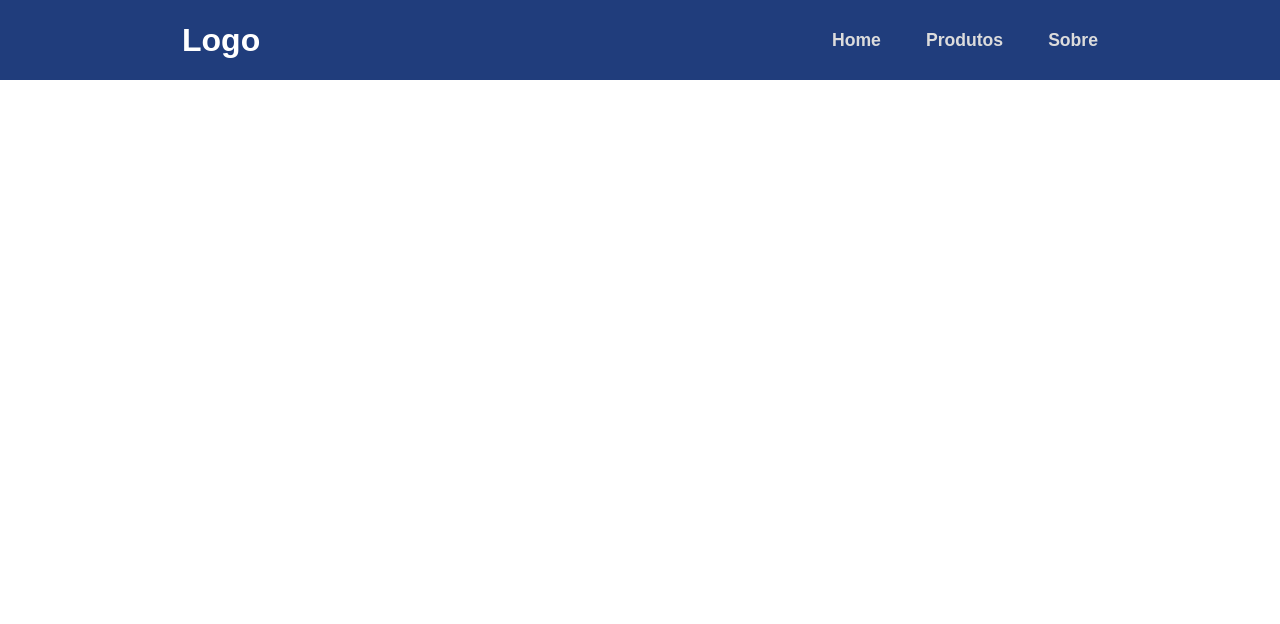
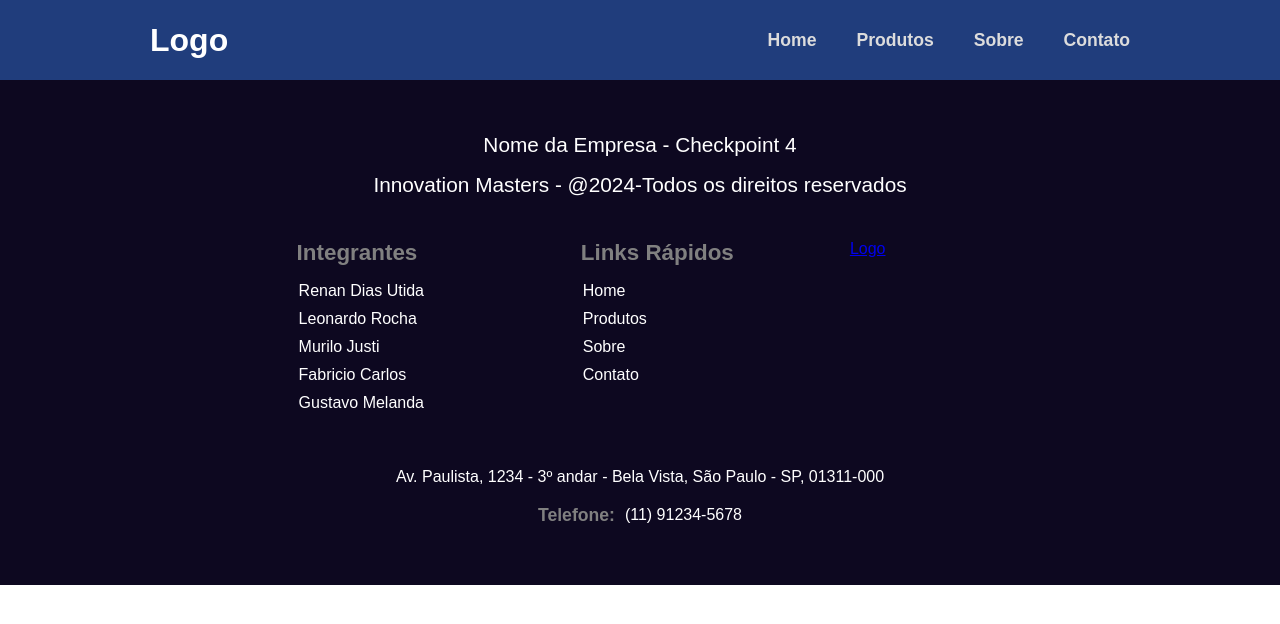
Before and after one commit to Innovation-Masters/projeto1-cp1, a React (Vite) app: page / in a window 1280 px wide. Shown: the top 624 px of the page. Built offline with nearby package versions, Linux system fonts and the light colour scheme.

Commit message:
Organizando e estilizando o footerfixo da nossa pagina - Renan Dias Utida RM 558540

```diff
--- a/package.json
+++ b/package.json
@@ -12,6 +12,7 @@
   "dependencies": {
     "react": "^18.3.1",
     "react-dom": "^18.3.1",
+    "react-router-dom": "^6.26.1",
     "styled-components": "^6.1.13"
   },
   "devDependencies": {
--- a/src/components/Footer.jsx
+++ b/src/components/Footer.jsx
@@ -1,8 +1,62 @@
+import '../css/footer.css'
 
 const Footer=()=>{
 
     return(
         <>
+            <footer>
+                <div className="footer-direitos">
+                    <p>Nome da Empresa - Checkpoint 4</p>
+                    <p>Innovation Masters - @2024-Todos os direitos reservados</p>
+                </div>
+                <nav>
+                    <div className="footer-info">
+                        <ul>
+                            <h2>Integrantes</h2>
+                            <li>
+                                <span>Renan Dias Utida</span>
+                            </li>
+                            <li>
+                                <span>Leonardo Rocha</span>
+                            </li>
+                            <li>
+                                <span>Murilo Justi</span>
+                            </li>
+                            <li>
+                                <span>Fabricio Carlos</span>
+                            </li>
+                            <li>
+                                <span>Gustavo Melanda</span>
+                            </li>
+                        </ul>
+                        <ul>
+                            <h2>Links Rápidos</h2>
+                            <li>
+                                <span className='link-hover'>Home</span>
+                            </li>
+                            <li>
+                                <span className='link-hover'>Produtos</span>
+                            </li>
+                            <li>
+                                <span className='link-hover'>Sobre</span>
+                            </li>
+                            <li>
+                                <span className='link-hover'>Contato</span>
+                            </li>
+                        </ul>
+                    </div>
+                    <div className="footer-logo">
+                        <a href="#">Logo</a>
+                    </div>
+                </nav>
+                <div className="footer-local">
+                    <p>Av. Paulista, 1234 - 3º andar - Bela Vista, São Paulo - SP, 01311-000</p>
+                    <div className='phone'>
+                        <h3>Telefone: </h3>
+                        <p>(11) 91234-5678</p>
+                    </div>
+                </div>
+            </footer>
         </>
     )
 }
--- a/src/components/Nav.jsx
+++ b/src/components/Nav.jsx
@@ -20,6 +20,9 @@ const Nav=()=>{
                             <li>
                                 <a href="">Sobre</a>
                             </li>
+                            <li>
+                                <a href="">Contato</a>
+                            </li>
                         </ul>
                     </nav>
                 </div>
--- /dev/null
+++ b/src/css/footer.css
@@ -0,0 +1,109 @@
+
+footer{
+    display: flex;
+    flex-direction: column;
+    width: 100vw;
+    min-height: 480px;
+    padding: 25px 0;
+    background-color: #0d0820;
+}
+
+footer .footer-direitos{
+    display: flex;
+    flex-direction: column;
+    justify-content: center;
+    align-items: center;
+    padding: 20px 0;
+}
+
+.footer-direitos p{
+    color: white;
+    line-height: 40px;
+    font-size: 1.3em;
+}
+
+footer nav{
+    margin: 15px 22%;
+    display: flex;
+    max-width: 1170px;
+}
+
+nav .footer-info{
+    flex-grow: 2;
+    display: flex;
+    flex-direction: row;
+}
+
+.footer-info ul{
+    padding: 0 15px;
+    flex: 1 0;
+}
+
+.footer-info ul h2{
+    color: gray;
+    font-size: 1.4em;
+    margin-bottom: 0.5em;
+}
+
+.footer-info ul li{
+    list-style: none;
+    display: list-item;
+}
+
+.footer-info ul li span{
+    padding: 2px;
+    display: inline-block;
+    line-height: 1.5em;
+    text-decoration: none;
+    color: white;
+    font-size: 1em;
+}
+
+.footer-info ul li .link-hover{
+    cursor: pointer;
+}
+
+.footer-info ul li .link-hover:hover{
+    color: #203d7c;
+}
+
+nav .footer-logo{
+    flex-grow: 1;
+}
+
+nav .footer-logo a{
+    width: 50px;
+    height: 50px;
+}
+
+footer .footer-local{
+    display: flex;
+    flex-direction: column;
+    justify-content: center;
+    align-items: center;
+    padding: 26px 0;
+}
+
+.footer-local p{
+    color: white;
+    line-height: 38px;
+    font-size: 1.0em;
+}
+
+.footer-local .phone {
+    display: flex;
+    flex-direction: row;
+    justify-content: center;
+    align-items: center;
+}
+
+.footer-local .phone h3{
+    color: gray;
+    font-size: 1.1em;
+    padding-right: 10px;
+}
+
+.footer-local .phone p{
+    color: white;
+    font-size: 1.0em;
+}
--- a/src/css/nav.css
+++ b/src/css/nav.css
@@ -5,7 +5,7 @@ header{
 }
 
 header .header-items{
-    width: 75%;
+    width: 80%;
     display: flex;
     flex-direction: row;
     justify-content: space-between;
@@ -20,13 +20,13 @@ header .header-items{
 }
 
 .header-items a h1{
-    font-size: 2rem;
+    font-size: 2em;
 }
 
 .header-items nav ul{
     display: flex;
     flex-direction: row;
-    gap: 45px;
+    gap: 40px;
 }
 
 .header-items nav ul li{
@@ -36,7 +36,7 @@ header .header-items{
 
 .header-items nav ul li a{
     color: #dcdcdc;
-    font-size: 1.1rem;
+    font-size: 1.1em;
     font-weight: 600;
 }
 
--- a/src/routes/Contato.jsx
+++ b/src/routes/Contato.jsx
@@ -3,6 +3,7 @@ const Contato=()=>{
 
     return(
         <>
+            <h1>Contato</h1>
         </>
     )
 }
--- a/src/routes/Error.jsx
+++ b/src/routes/Error.jsx
@@ -3,6 +3,7 @@ const Error=()=>{
 
     return(
         <>
+            <h1>404- Page Not Found !!!</h1>
         </>
     )
 }
--- a/src/routes/Home.jsx
+++ b/src/routes/Home.jsx
@@ -3,6 +3,7 @@ const Home=()=>{
 
     return(
         <>
+            <h1>Home</h1>
         </>
     )
 }
--- a/src/routes/Produtos.jsx
+++ b/src/routes/Produtos.jsx
@@ -3,6 +3,7 @@ const Produtos=()=>{
 
     return(
         <>
+            <h1>Produtos</h1>
         </>
     )
 }
--- a/src/routes/Sobre.jsx
+++ b/src/routes/Sobre.jsx
@@ -3,6 +3,7 @@ const Sobre=()=>{
 
     return(
         <>
+            <h1>Sobre</h1>
         </>
     )
 }
```
Also changed, not shown: 1 other file (tests, documents, lock files or other folders).
